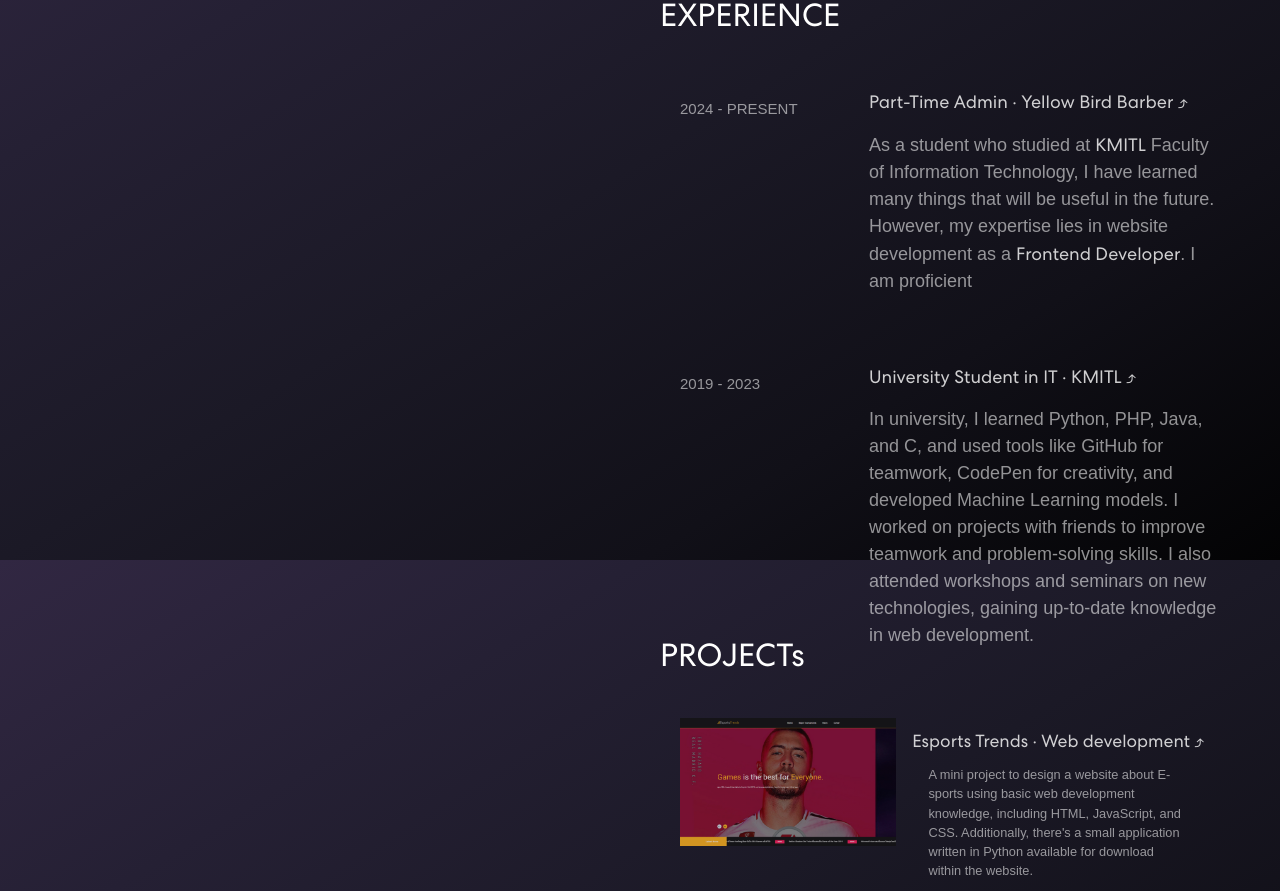
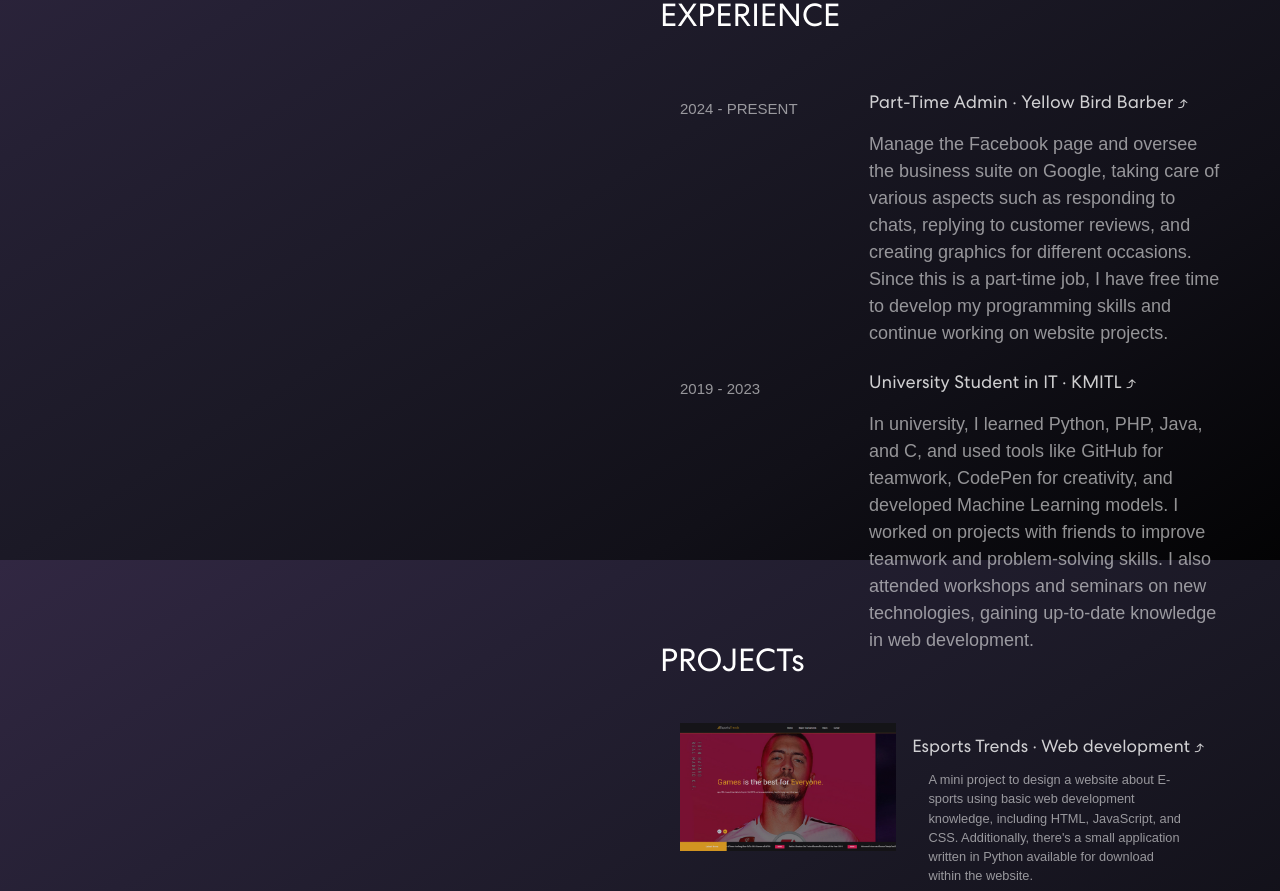
Before and after one commit to sahatwatz/portfolio-app, a React (Create React App) app: page / in a window 1280 px wide. Shown: the part 1040-1931 px from the top of the page. Built offline with nearby package versions, Linux system fonts and the light colour scheme; a web font is replaced by a local one.

Commit message:
edit experience text

```diff
--- a/src/components/Right.js
+++ b/src/components/Right.js
@@ -141,17 +141,11 @@ export const Right = () => {
             </a>
           </h1>
           <p>
-            As a student who studied at{" "}
-            <a href="https://www.kmitl.ac.th/" target="_blank">
-              <b>KMITL</b>
-            </a>{" "}
-            Faculty of Information Technology, I have learned many things that
-            will be useful in the future. However, my expertise lies in website
-            development as a{" "}
-            <a className="link1">
-              <span>Frontend Developer</span>
-            </a>
-            . I am proficient
+            Manage the Facebook page and oversee the business suite on Google,
+            taking care of various aspects such as responding to chats, replying
+            to customer reviews, and creating graphics for different occasions.
+            Since this is a part-time job, I have free time to develop my
+            programming skills and continue working on website projects.
           </p>
         </div>
       </div>
```
